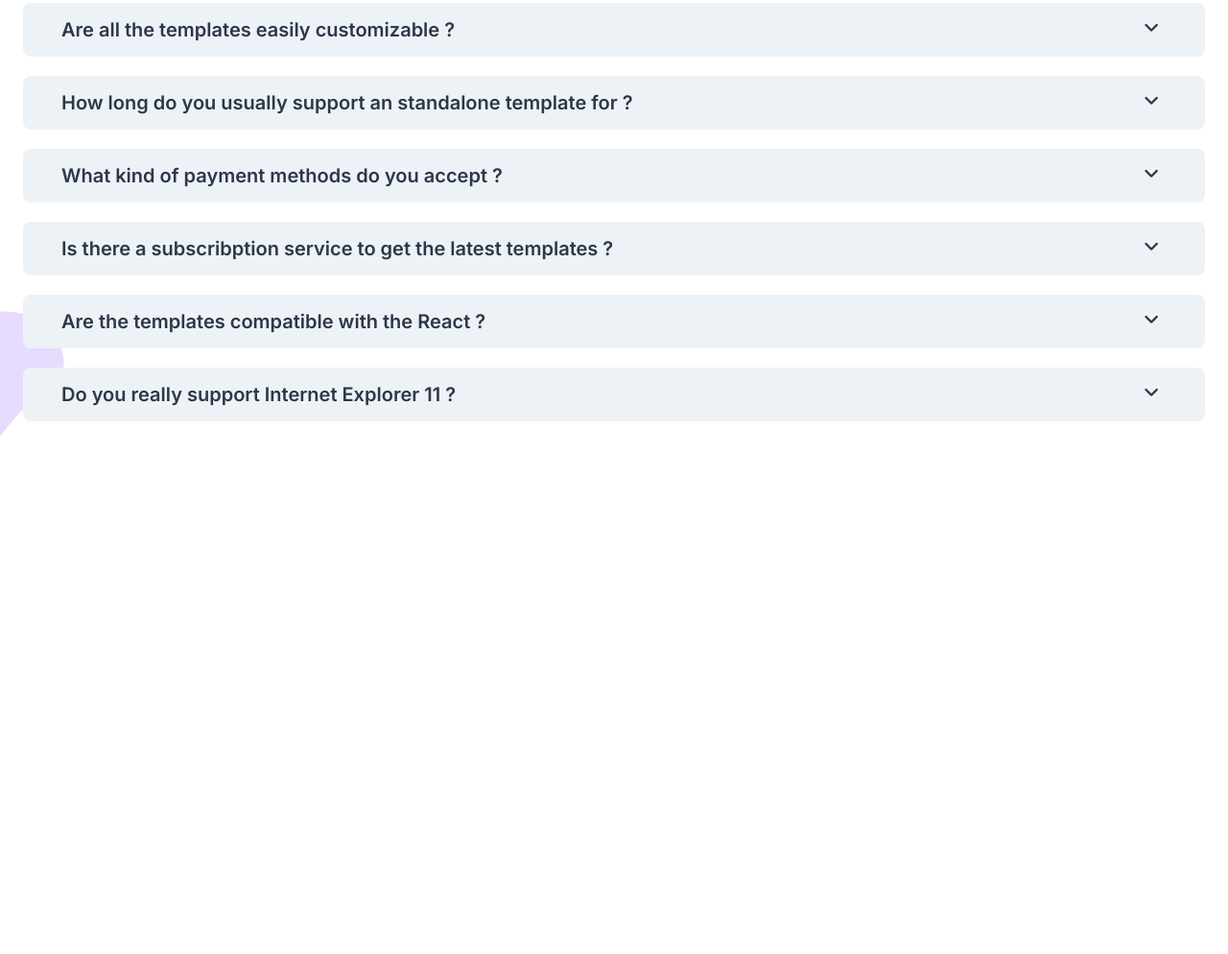
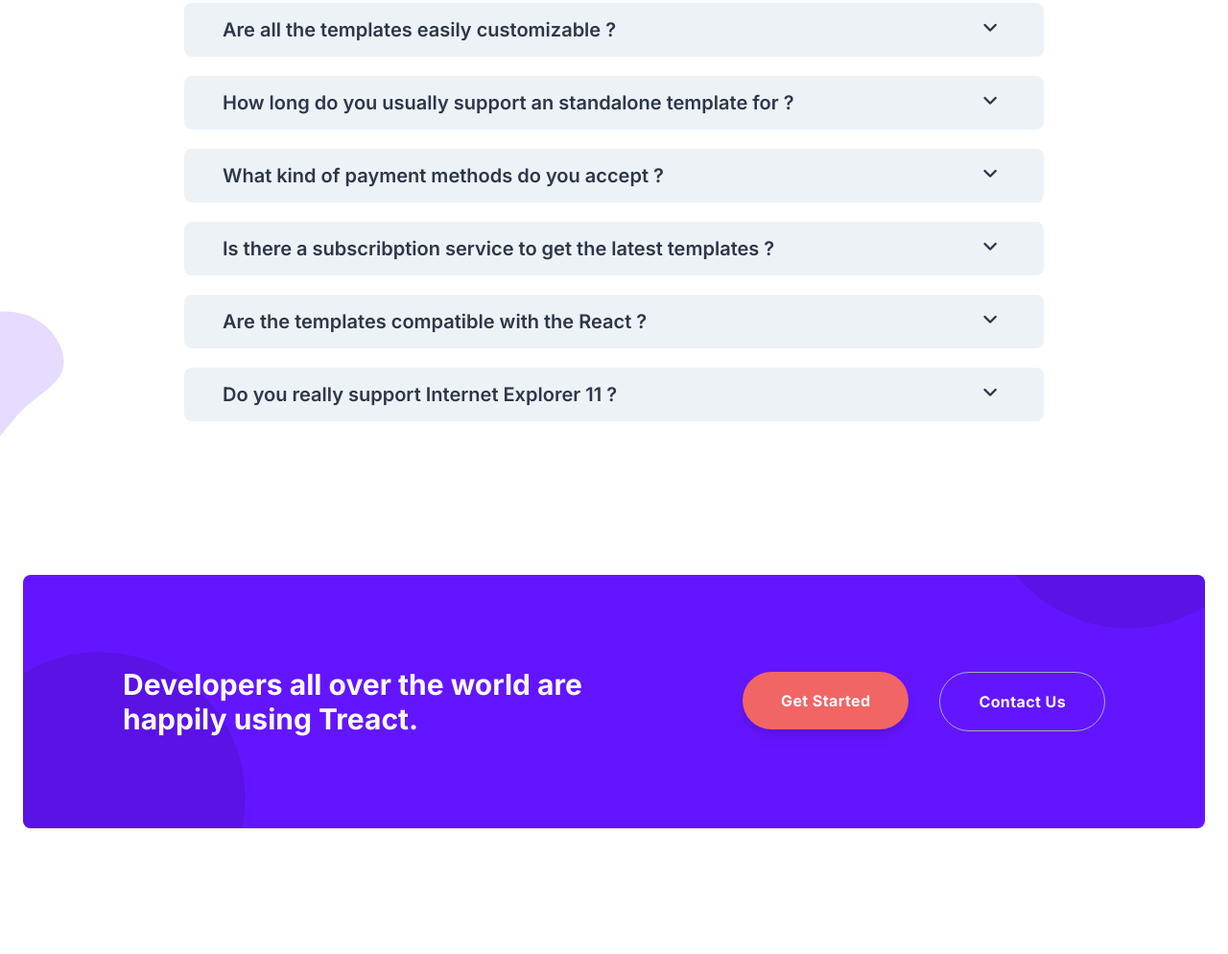
Before and after one commit to takalla/TReact, a plain HTML site: page index.html in a window 1280 px wide. Shown: the part 5383-6377 px from the top of the page at 96% size. Before the commit the page ends 5902 px from the top, so only its background shows below. Drawn offline with Linux system fonts and the light colour scheme.

Commit message:
finished the Get Started section

```diff
--- a/index.html
+++ b/index.html
@@ -628,5 +628,28 @@
       </div>
     </section>
 
+    <section id="get-started">
+      <div class="container get-started__container">
+        <div class="row get-started__row">
+          <h3 class="get-started__heading">
+            Developers all over the world are happily using Treact.
+          </h3>
+          <div class="get-started__button--wrapper">
+            <a>
+              <button class="get-started__button--start no-cursor">
+                Get Started
+              </button>
+            </a>
+            <a>
+              <button class="get-started__button--contact no-cursor">Contact Us</button>
+            </a>
+          </div>
+          <div class="get-started__blob--wrapper">
+            <img src="./assets/get-started__blob.svg" alt="" class="get-started__blob1">
+            <img src="./assets/get-started__blob.svg" alt="" class="get-started__blob2">
+          </div>
+        </div>
+      </div>
+    </section>
   </body>
 </html>
--- a/styles.css
+++ b/styles.css
@@ -786,7 +786,8 @@ FAQS
 }
 
 .faqs {
-  margin-top: 48px;
+  margin: 48px auto 0 auto;
+  max-width: 896px;
 }
 
 .faq {
@@ -848,3 +849,103 @@ FAQS
   transform: translateX(-55%);
   z-index: -1;
 }
+
+/*
+
+GET
+STARTED
+
+*/
+
+.get-started__container {
+  margin-bottom: 96px;
+}
+
+.get-started__row {
+  position: relative;
+  display: flex;
+  justify-content: center;
+  align-items: center;
+  background-color: rgb(100, 21, 255);
+  border-radius: 8px;
+  max-width: 1280px;
+  padding: 96px 32px;
+  z-index: 1;
+}
+
+.get-started__heading {
+  width: 50%;
+  max-width: 512px;
+  color: #f7fafc;
+  font-size: 30px;
+  font-weight: 700;
+  text-align: left;
+}
+
+.get-started__button--wrapper {
+  display: flex;
+  justify-content: flex-end;
+  width: 50%;
+  max-width: 512px;
+}
+
+.get-started__button--start {
+  font-size: 16px;
+  font-weight: 700;
+  letter-spacing: 0.4px;
+  color: rgb(247, 250, 252);
+  background-color: rgb(242, 101, 101);
+  box-shadow: 0 10px 15px -3px rgba(0, 0, 0, 0.1),
+    0 4px 6px -2px rgba(0, 0, 0, 0.05);
+  padding: 20px 40px;
+  margin-right: 32px;
+  transition: all 300ms ease;
+}
+
+.get-started__button--start:hover {
+  background-color: rgb(229, 62, 62);
+  color: rgb(237, 232, 247);
+}
+
+.get-started__button--contact {
+  font-size: 16px;
+  font-weight: 700;
+  letter-spacing: 0.4px;
+  border: 1px solid rgb(160, 174, 192);
+  padding: 20px 40px;
+  transition: all 300ms ease;
+}
+
+.get-started__button--contact:hover {
+  background-color: rgb(247, 250, 252);
+  color: rgb(100, 21, 255);
+  border-color: rgb(100, 21, 255);
+}
+
+.get-started__blob--wrapper {
+  position: absolute;
+  inset: 0px;
+  overflow: hidden;
+  border-radius: 8px;
+  z-index: -1;
+}
+
+.get-started__blob1 {
+  position: absolute;
+  width: 320px;
+  height: 320px;
+  opacity: 0.5;
+  bottom: 0;
+  left: 0;
+  transform: translateX(-80px) translateY(128px);
+}
+
+.get-started__blob2 {
+  position: absolute;
+  width: 320px;
+  height: 320px;
+  opacity: 0.5;
+  top: 0;
+  right: 0;
+  transform: translateX(80px) translateY(-256px);
+}
```
Also changed, not shown: assets/get-started__blob.svg (added).
